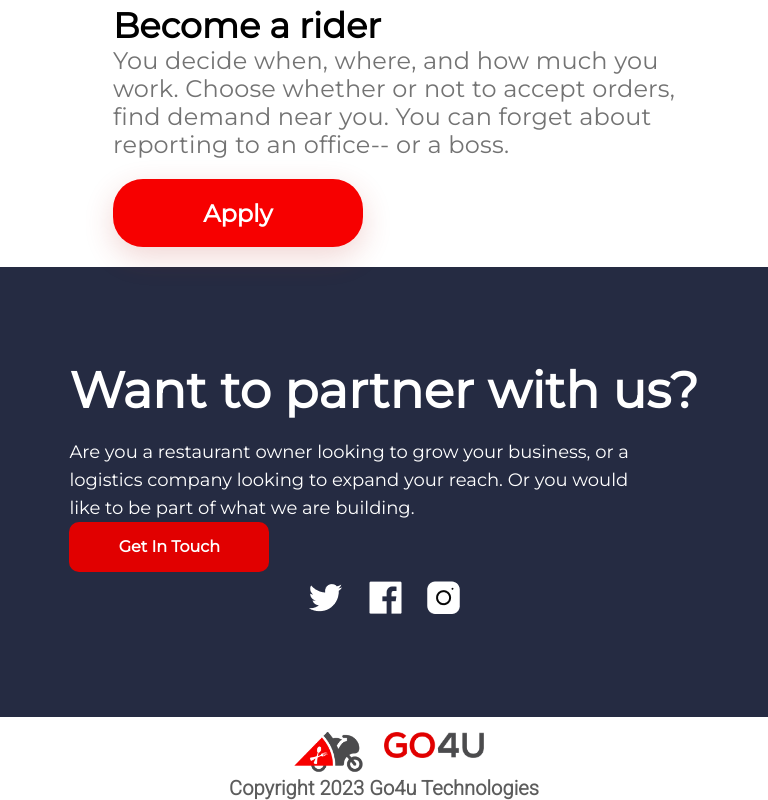
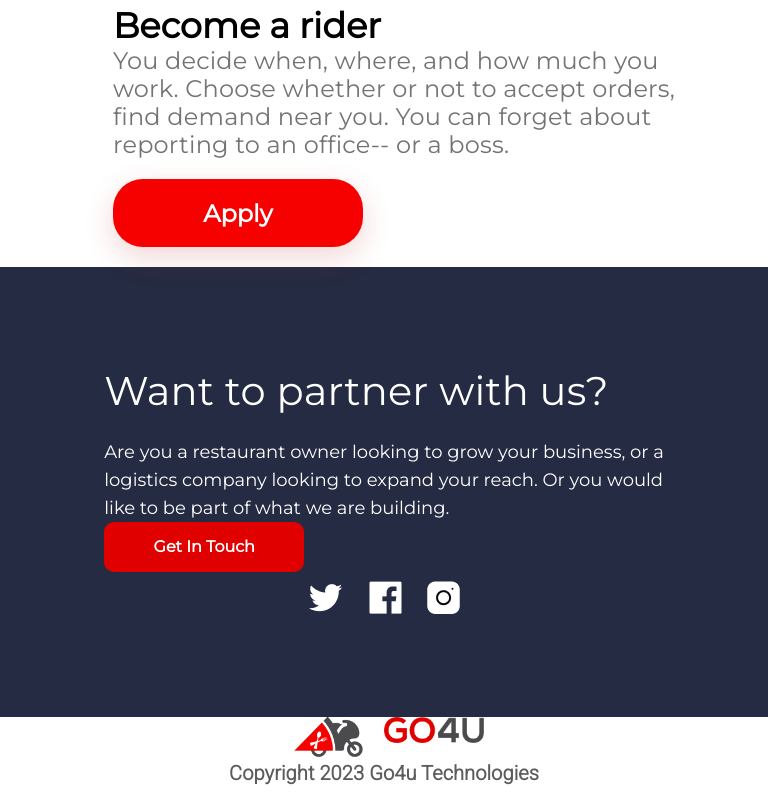
Before and after one commit to adewaleftk/go4u, a React (Create React App) app: page / in a window 768 px wide. Shown: the part 2863-3663 px from the top of the page. Built offline with nearby package versions, Linux system fonts and the light colour scheme.

Commit message:
Mobile Responsiveness adjusted

```diff
--- a/src/components/Partnership.js
+++ b/src/components/Partnership.js
@@ -1,6 +1,7 @@
 import React from 'react';
 import "../styles/partnership.css";
 import SocialMediaIcons from './SocialMediaIcons';
+import "../styles/socialMediaIcons.css";
 
 function Partnership() {
   return (
@@ -15,7 +16,9 @@ function Partnership() {
                 <a href="mailto:support@Go4u.ng" target="_blank"  rel="noopener noreferrer" >Get In Touch</a>
             </div>
         </div>
+
         <SocialMediaIcons />
+
     </div>
   )
 }
--- a/src/styles/footer.css
+++ b/src/styles/footer.css
@@ -74,8 +74,8 @@
     }
 
     .footer {
-        height: 80px;
-        width: 100%;
+        height: 50px;
+        width: full;
         display: flex;
         justify-content: center;
         background: #ffffff;
@@ -130,8 +130,8 @@
     }
 
     .footer {
-        height: 80px;
-        width: 100%;
+        height: 50px;
+        width: full;
         display: flex;
         justify-content: center;
         background: #ffffff;
--- a/src/styles/partnership.css
+++ b/src/styles/partnership.css
@@ -134,11 +134,12 @@
   .partnershipInfo h2 {
     font-family: 'Montserrat';
     font-style: normal;
-    font-weight: 700;
-    font-size: 50px;
+    font-weight: 500;
+    font-size: 40px;
     line-height: 57px;
     letter-spacing: 0.2px;
     color: #ffffff;
+    width: full;
   }
 
   .partnershipInfo p {
@@ -166,7 +167,7 @@
     font-weight: 800;
   }
 
-  .partnershipInfo {
+  /* .partnershipInfo {
     text-align: left;
-  }
+  } */
 }
--- a/src/styles/socialMediaIcons.css
+++ b/src/styles/socialMediaIcons.css
@@ -9,6 +9,7 @@
         display: flex;
         width: 175px;
         justify-content: space-around;
+        align-self: flex-start;
     }
     .facebook {
         margin-top: 5px;
@@ -27,6 +28,7 @@
         width: 175px;
         justify-content: space-around;
         align-items: center;
+        align-self: center;
     }
     .facebook {
         margin-top: 5px;
```
